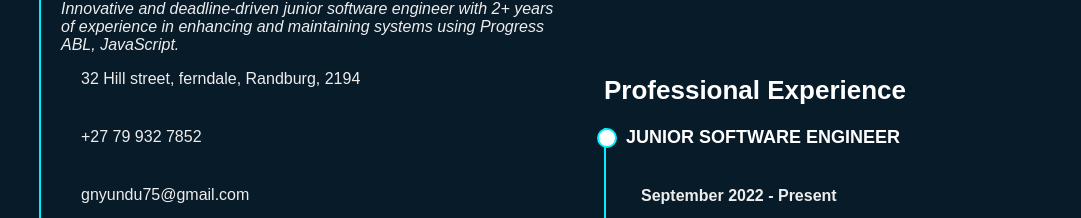
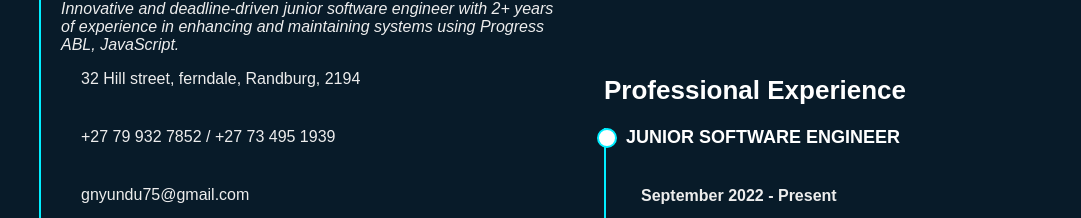
Before and after one commit to Goodwill-Nyundu/portfolio, a plain HTML site: page index.html in a window 1280 px wide. Shown: the part 2514-2732 px from the top of the page, without its empty margins (61-1142 px from the left). Drawn offline with nearby package versions, Linux system fonts and the light colour scheme.

Commit message:
Update index.html
Updated a cell number

```diff
--- a/index.html
+++ b/index.html
@@ -238,7 +238,7 @@
             </p>
             <ul>
               <li>32 Hill street, ferndale, Randburg, 2194</li>
-              <li>+27 79 932 7852</li>
+              <li>+27 79 932 7852 / +27 73 495 1939</li>
               <li>gnyundu75@gmail.com</li>
             </ul>
           </div>
```
